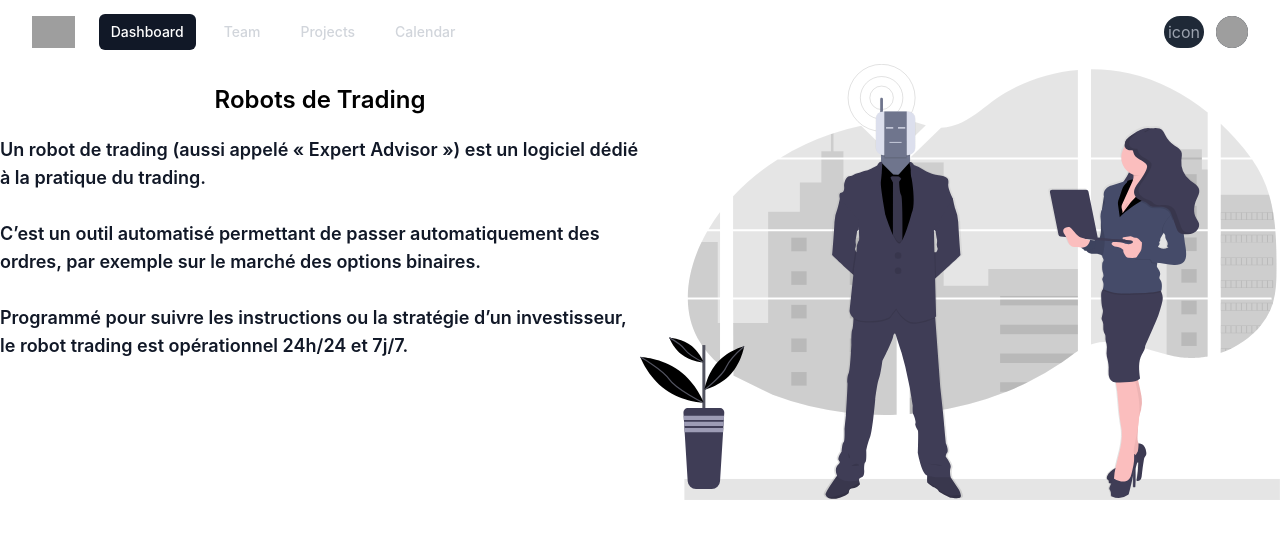
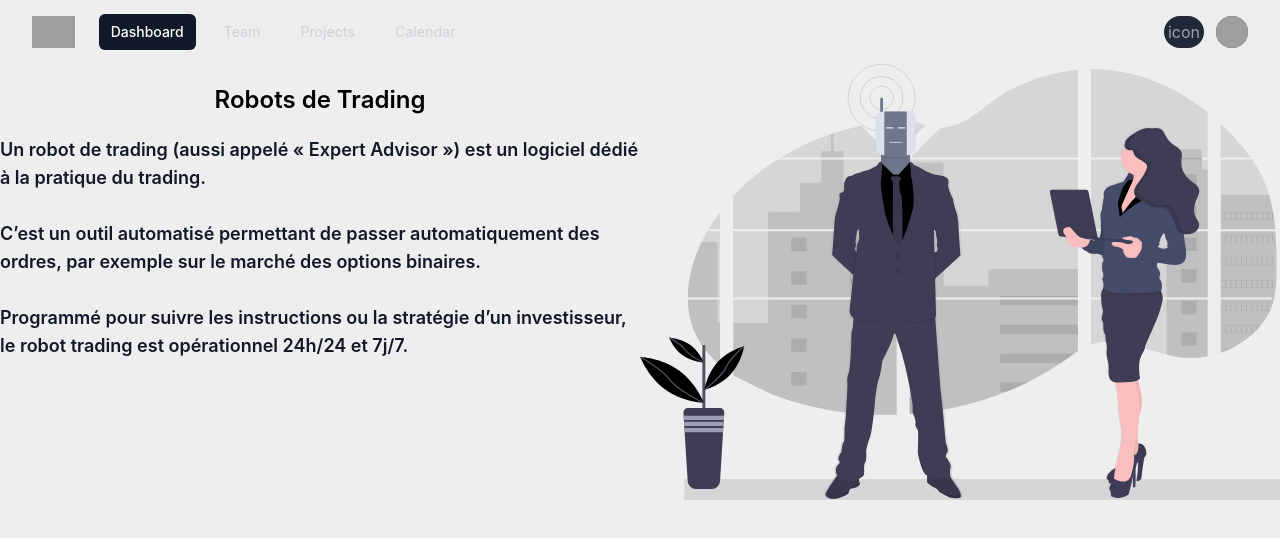
Before and after one commit to maximegheraille/robots-trading, a Next.js app: page / in a window 1280 px wide. Shown: the top 538 px of the page. Built offline with nearby package versions, Linux system fonts and the light colour scheme; grey boxes are pictures that could not be loaded.

Commit message:
scroll behavior

```diff
--- a/styles/global.scss
+++ b/styles/global.scss
@@ -8,6 +8,7 @@ body {
   margin: 0;
   font-family: -apple-system, BlinkMacSystemFont, Segoe UI, Roboto, Oxygen,
     Ubuntu, Cantarell, Fira Sans, Droid Sans, Helvetica Neue, sans-serif;
+  background-color: #eeeeef;
 }
 
 a {
@@ -18,3 +19,8 @@ a {
 * {
   box-sizing: border-box;
 }
+
+/* default scroll to smooth*/
+html {
+  scroll-behavior: smooth;
+}
```
